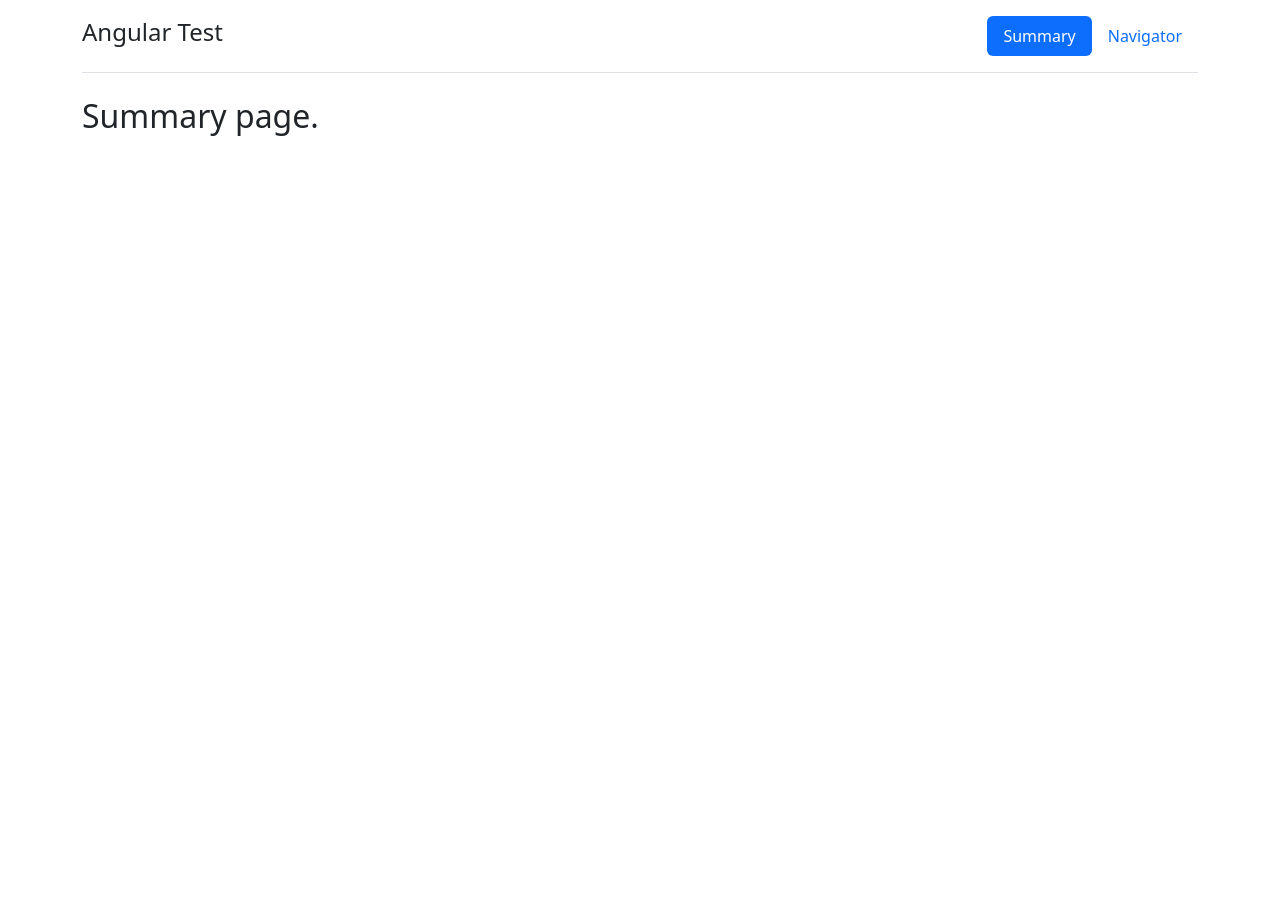
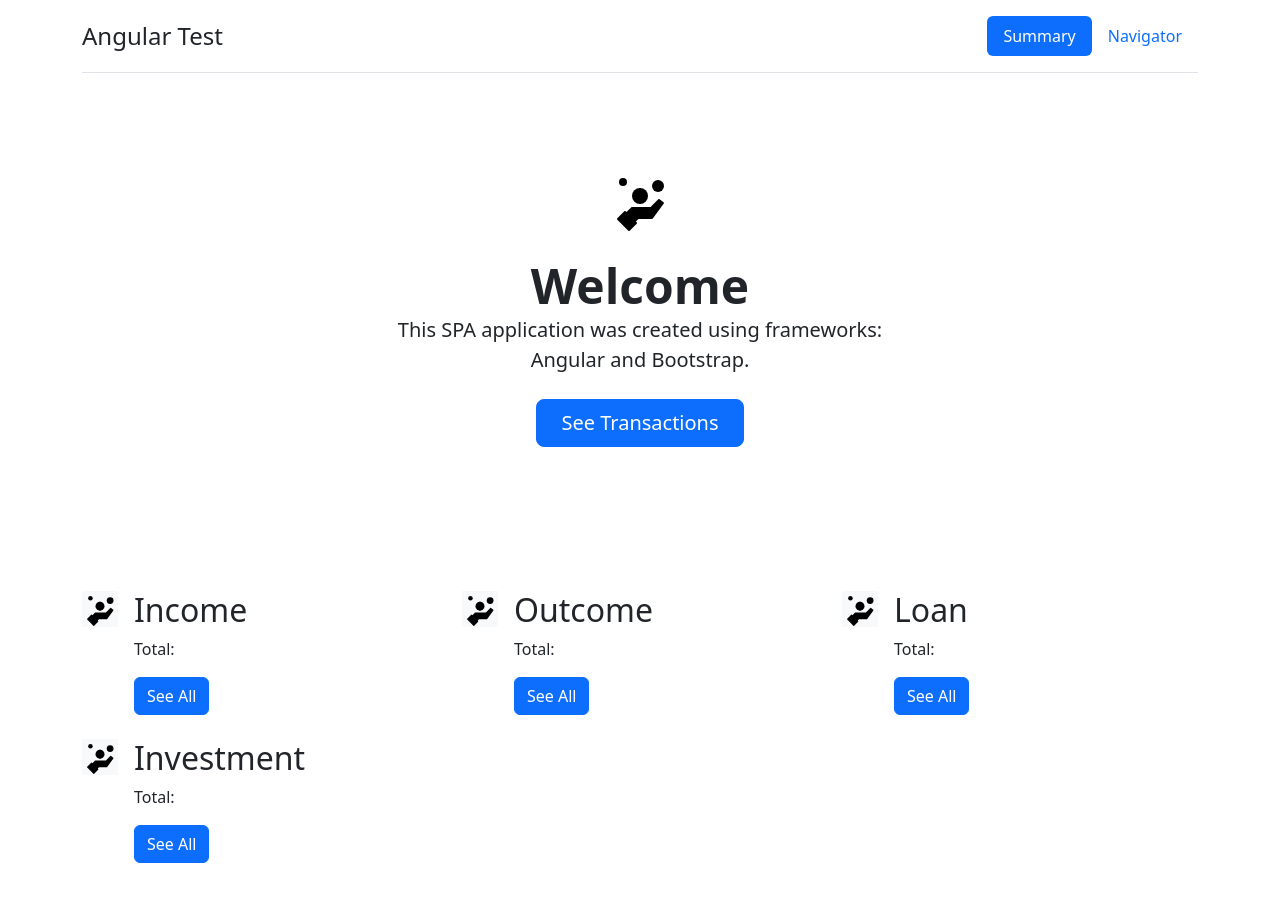
Before and after one commit to mitrofanzxc/angular-test, an Angular app: page /summary in a window 1280 px wide. Shown: the top 902 px of the page. Before the commit the page ends 800 px from the top, so only its background shows below. Built offline with nearby package versions, Linux system fonts and the light colour scheme.

Commit message:
feat: add view for summary page

```diff
--- a/src/app/app.component.html
+++ b/src/app/app.component.html
@@ -4,7 +4,7 @@
   >
     <a
       routerLink="/summary"
-      class="d-flex align-items-center mb-3 mb-md-0 me-md-auto text-dark text-decoration-none"
+      class="d-flex align-items-center mb-md-0 me-md-auto text-dark text-decoration-none"
     >
       <h1 class="fs-4">{{ title | titlecase }}</h1>
     </a>
--- a/src/app/components/navigator/navigator.component.html
+++ b/src/app/components/navigator/navigator.component.html
@@ -1,9 +1,9 @@
 <div
   #buttonsContainer
-  class="btn-group w-100"
+  class="btn-group w-100 flex-wrap"
   role="group"
   aria-label="radio toggle button group"
-  (change)="filterData($event)"
+  (change)="setQueryParams($event)"
 >
   <ng-container *ngFor="let button of buttons; index as i">
     <input
--- a/src/app/components/navigator/navigator.component.ts
+++ b/src/app/components/navigator/navigator.component.ts
@@ -26,7 +26,7 @@ export class NavigatorComponent implements OnInit, AfterViewInit {
     });
   }
 
-  filterData(event: Event): void {
+  setQueryParams(event: Event): void {
     const target = event.target as HTMLInputElement;
     const id = target.id.slice(-1) as string;
 
--- a/src/app/components/summary/summary.component.html
+++ b/src/app/components/summary/summary.component.html
@@ -1 +1,33 @@
-<h2>Summary page.</h2>
+<div class="px-4 py-5 my-5 text-center">
+  <svg class="bi d-block mx-auto mb-4" width="4em" height="4em">
+    <use xlink:href="assets/sprite.svg#money" />
+  </svg>
+  <h1 class="display-5 fw-bold">Welcome</h1>
+  <div class="col-lg-6 mx-auto">
+    <p class="lead mb-4">
+      This SPA application was created using frameworks: Angular and Bootstrap.
+    </p>
+    <div class="d-grid gap-2 d-sm-flex justify-content-sm-center">
+      <button type="button" class="btn btn-primary btn-lg px-4 gap-3">
+        See Transactions
+      </button>
+    </div>
+  </div>
+</div>
+
+<div class="row g-4 py-5 row-cols-1 row-cols-lg-3">
+  <div *ngFor="let feature of features" class="col d-flex align-items-start">
+    <div
+      class="icon-square text-bg-light d-inline-flex align-items-center justify-content-center fs-4 flex-shrink-0 me-3"
+    >
+      <svg class="bi" width="1.5em" height="1.5em">
+        <use xlink:href="assets/sprite.svg#money" />
+      </svg>
+    </div>
+    <div>
+      <h3 class="fs-2">{{ feature | titlecase }}</h3>
+      <p>Total:</p>
+      <a href="#" class="btn btn-primary">See All</a>
+    </div>
+  </div>
+</div>
--- a/src/app/components/summary/summary.component.ts
+++ b/src/app/components/summary/summary.component.ts
@@ -5,7 +5,9 @@ import { Component, OnInit } from '@angular/core';
   templateUrl: './summary.component.html',
 })
 export class SummaryComponent implements OnInit {
+  features: string[] = ['income', 'outcome', 'loan', 'investment'];
+
   constructor() {}
 
-  ngOnInit() {}
+  ngOnInit(): void {}
 }
--- a/src/app/services/data.service.ts
+++ b/src/app/services/data.service.ts
@@ -16,18 +16,4 @@ export class DataService {
       .get<IData>(this.url)
       .pipe(map((list) => list.data.filter((item) => item.type === value)));
   }
-
-  filterData(event: Event): Observable<IList[]> {
-    const target = event.target as HTMLInputElement;
-    const checked = target.checked as boolean;
-    const value = target.value as string;
-
-    if (checked) {
-      return this.http
-        .get<IData>(this.url)
-        .pipe(map((list) => list.data.filter((item) => item.type === value)));
-    }
-
-    return of([]);
-  }
 }
--- a/src/styles.scss
+++ b/src/styles.scss
@@ -1,4 +1,185 @@
-/* You can add global styles to this file, and also import other style files */
+@import "~bootstrap/scss/bootstrap";
 
-/* Importing Bootstrap SCSS file. */
-@import '~bootstrap/scss/bootstrap';
+html {
+  line-height: 1.15;
+  -webkit-text-size-adjust: 100%;
+}
+
+body {
+  margin: 0;
+}
+
+main {
+  display: block;
+}
+
+h1 {
+  font-size: 2em;
+  margin: 0;
+}
+
+hr {
+  box-sizing: content-box;
+  height: 0;
+  overflow: visible;
+}
+
+pre {
+  font-family: monospace, monospace;
+  font-size: 1em;
+}
+
+a {
+  background-color: transparent;
+}
+
+abbr[title] {
+  border-bottom: none;
+  text-decoration: underline;
+  text-decoration: underline dotted;
+}
+
+b,
+strong {
+  font-weight: bolder;
+}
+
+code,
+kbd,
+samp {
+  font-family: monospace, monospace;
+  font-size: 1em;
+}
+
+small {
+  font-size: 80%;
+}
+
+sub,
+sup {
+  font-size: 75%;
+  line-height: 0;
+  position: relative;
+  vertical-align: baseline;
+}
+
+sub {
+  bottom: -0.25em;
+}
+
+sup {
+  top: -0.5em;
+}
+
+img {
+  border-style: none;
+}
+
+button,
+input,
+optgroup,
+select,
+textarea {
+  font-family: inherit;
+  font-size: 100%;
+  line-height: 1.15;
+  margin: 0;
+}
+
+button,
+input {
+  overflow: visible;
+}
+
+button,
+select {
+  text-transform: none;
+}
+
+button,
+[type="button"],
+[type="reset"],
+[type="submit"] {
+  -webkit-appearance: button;
+}
+
+button::-moz-focus-inner,
+[type="button"]::-moz-focus-inner,
+[type="reset"]::-moz-focus-inner,
+[type="submit"]::-moz-focus-inner {
+  border-style: none;
+  padding: 0;
+}
+
+button:-moz-focusring,
+[type="button"]:-moz-focusring,
+[type="reset"]:-moz-focusring,
+[type="submit"]:-moz-focusring {
+  outline: 1px dotted ButtonText;
+}
+
+fieldset {
+  padding: 0.35em 0.75em 0.625em;
+}
+
+legend {
+  box-sizing: border-box;
+  color: inherit;
+  display: table;
+  max-width: 100%;
+  padding: 0;
+  white-space: normal;
+}
+
+progress {
+  vertical-align: baseline;
+}
+
+textarea {
+  overflow: auto;
+}
+
+[type="checkbox"],
+[type="radio"] {
+  box-sizing: border-box;
+  padding: 0;
+}
+
+[type="number"]::-webkit-inner-spin-button,
+[type="number"]::-webkit-outer-spin-button {
+  height: auto;
+}
+
+[type="search"] {
+  -webkit-appearance: textfield;
+  outline-offset: -2px;
+}
+
+[type="search"]::-webkit-search-decoration {
+  -webkit-appearance: none;
+}
+
+::-webkit-file-upload-button {
+  -webkit-appearance: button;
+  font: inherit;
+}
+
+details {
+  display: block;
+}
+
+summary {
+  display: list-item;
+}
+
+template {
+  display: none;
+}
+
+[hidden] {
+  display: none;
+}
+
+header {
+  gap: 10px;
+}
```
Also changed, not shown: src/assets/sprite.svg (added).
